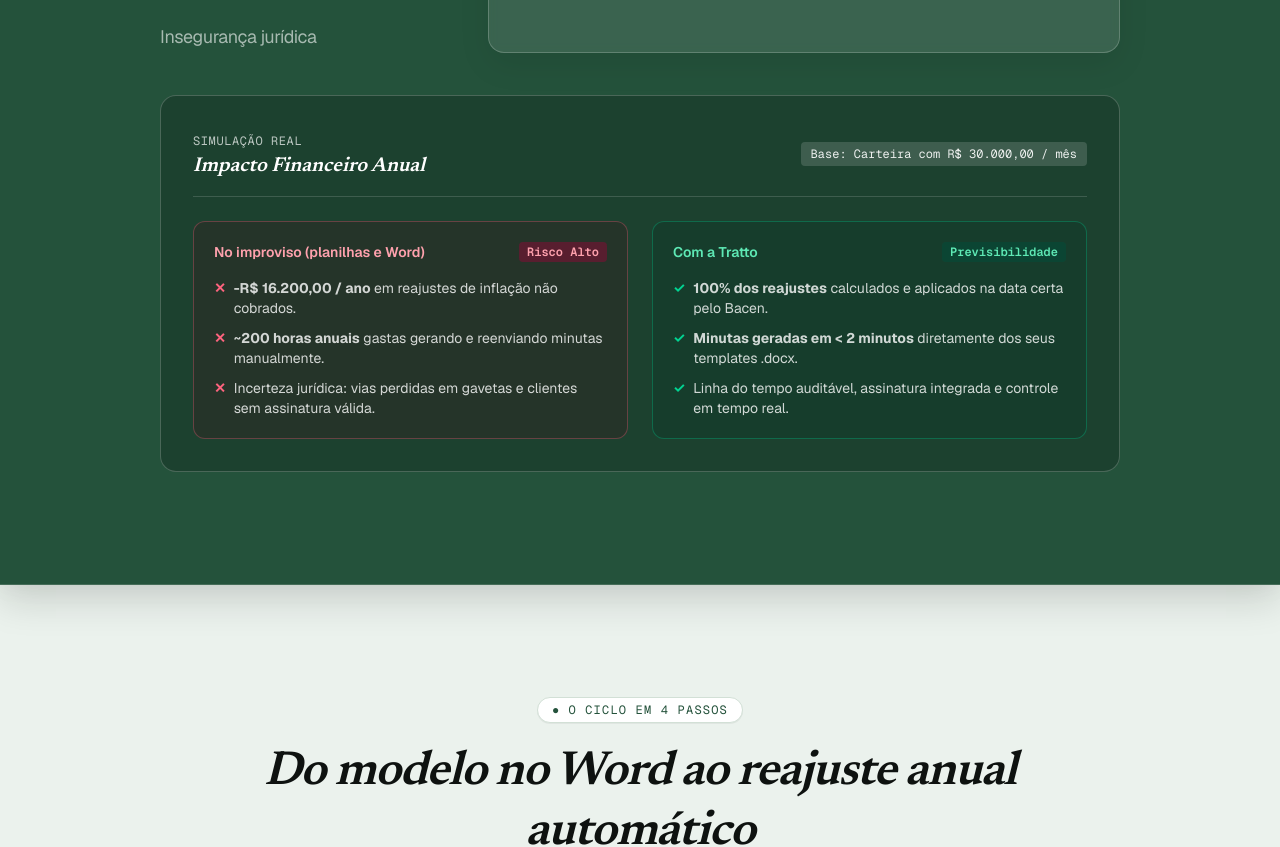
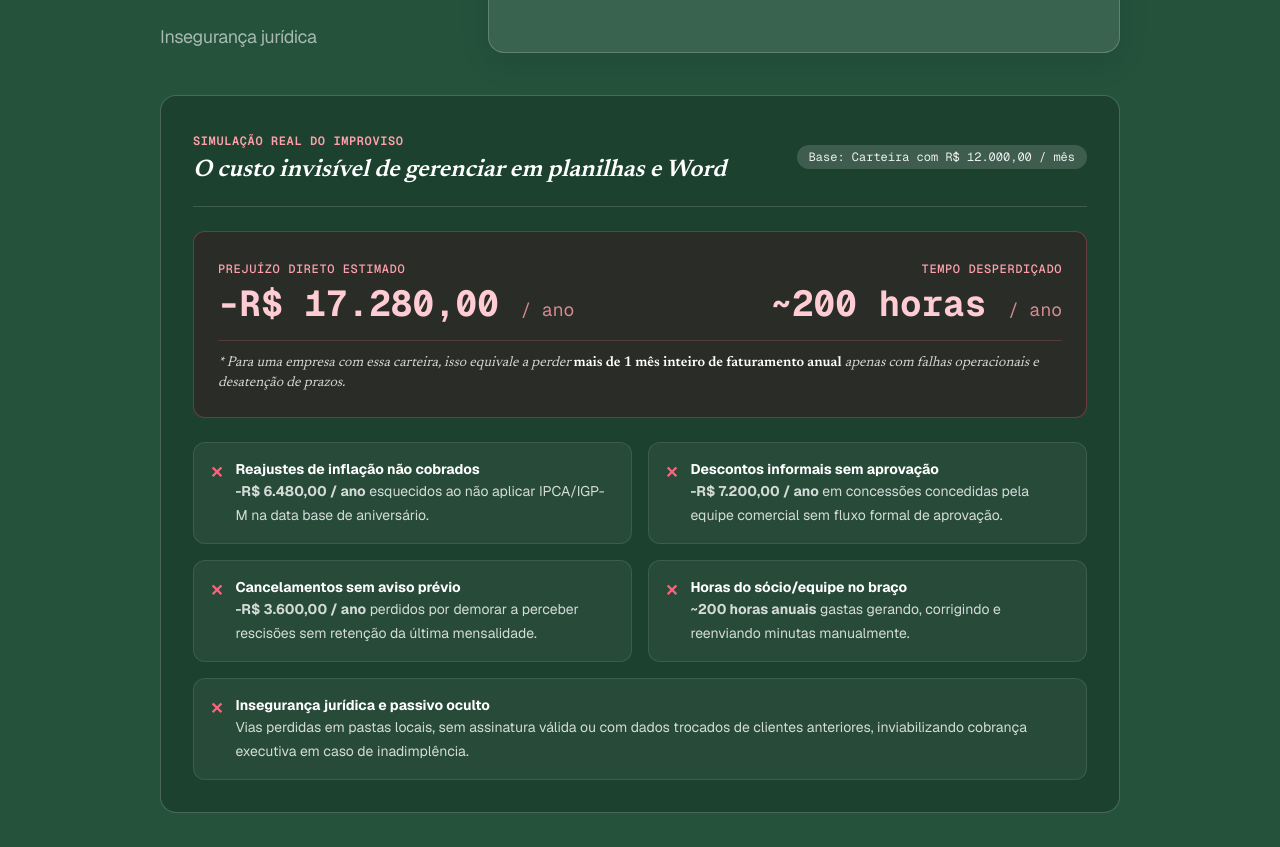
Before and after one commit to brtorresdel/tratto-landing-page, a Next.js app: page / in a window 1280 px wide. Shown: the part 2360-3207 px from the top of the page. Built offline with nearby package versions, Linux system fonts and the light colour scheme.

Commit message:
feat(problem-banner): recalcula simulacao para base de 12k/mes com 5 perdas no improviso e sem solucao prematura

```diff
--- a/src/components/problem-banner.tsx
+++ b/src/components/problem-banner.tsx
@@ -270,64 +270,105 @@ export function ProblemBanner() {
         </div>
 
         {/* ========================================================= */}
-        {/* PARTE 3: CARD COMPARATIVO DE IMPACTO FINANCEIRO */}
+        {/* PARTE 3: CARD DE IMPACTO FINANCEIRO NO IMPROVISO */}
         {/* ========================================================= */}
         <div className="mt-10 rounded-2xl border border-white/20 bg-black/20 p-6 sm:p-8 text-left">
-          <div className="flex flex-wrap items-center justify-between gap-2 pb-4 border-b border-white/15">
+          <div className="flex flex-wrap items-center justify-between gap-3 pb-5 border-b border-white/15">
             <div>
-              <span className="font-mono text-xs uppercase tracking-wider text-white/70">Simulação Real</span>
-              <h4 className="text-lg sm:text-xl font-serif italic font-semibold text-white">
-                Impacto Financeiro Anual
+              <span className="font-mono text-xs uppercase tracking-wider text-rose-300 font-semibold">
+                Simulação Real do Improviso
+              </span>
+              <h4 className="text-xl sm:text-2xl font-serif italic font-semibold text-white mt-0.5">
+                O custo invisível de gerenciar em planilhas e Word
               </h4>
             </div>
-            <span className="font-mono text-xs bg-white/15 px-2.5 py-1 rounded text-white/90">
-              Base: Carteira com R$ 30.000,00 / mês
-            </span>
+            <div className="flex items-center gap-2">
+              <span className="font-mono text-xs bg-white/15 px-3 py-1 rounded-full text-white/90">
+                Base: Carteira com R$ 12.000,00 / mês
+              </span>
+            </div>
           </div>
 
-          <div className="mt-6 grid grid-cols-1 md:grid-cols-2 gap-6">
-            {/* Coluna 1: No improviso */}
-            <div className="rounded-xl border border-rose-400/30 bg-rose-950/20 p-5">
-              <div className="flex items-center justify-between text-rose-300 font-semibold text-sm">
-                <span>No improviso (planilhas e Word)</span>
-                <span className="font-mono text-xs bg-rose-900/50 px-2 py-0.5 rounded">Risco Alto</span>
+          {/* Destaque do prejuízo total consolidado */}
+          <div className="mt-6 rounded-xl border border-rose-400/30 bg-rose-950/30 p-5 sm:p-6">
+            <div className="flex flex-col sm:flex-row sm:items-center justify-between gap-4 pb-4 border-b border-rose-400/20">
+              <div>
+                <span className="font-mono text-xs uppercase tracking-wider text-rose-300 font-medium">
+                  Prejuízo direto estimado
+                </span>
+                <div className="font-mono text-3xl sm:text-4xl font-bold text-rose-200 mt-1">
+                  -R$ 17.280,00 <span className="text-lg font-normal text-rose-300/80">/ ano</span>
+                </div>
               </div>
-              <ul className="mt-4 space-y-2.5 text-xs sm:text-sm text-white/80">
-                <li className="flex items-start gap-2">
-                  <span className="text-rose-400 font-bold">✕</span>
-                  <span><strong>-R$ 16.200,00 / ano</strong> em reajustes de inflação não cobrados.</span>
-                </li>
-                <li className="flex items-start gap-2">
-                  <span className="text-rose-400 font-bold">✕</span>
-                  <span><strong>~200 horas anuais</strong> gastas gerando e reenviando minutas manualmente.</span>
-                </li>
-                <li className="flex items-start gap-2">
-                  <span className="text-rose-400 font-bold">✕</span>
-                  <span>Incerteza jurídica: vias perdidas em gavetas e clientes sem assinatura válida.</span>
-                </li>
-              </ul>
+              <div className="sm:text-right">
+                <span className="font-mono text-xs uppercase tracking-wider text-rose-300 font-medium">
+                  Tempo desperdiçado
+                </span>
+                <div className="font-mono text-3xl sm:text-4xl font-bold text-rose-200 mt-1">
+                  ~200 horas <span className="text-lg font-normal text-rose-300/80">/ ano</span>
+                </div>
+              </div>
             </div>
 
-            {/* Coluna 2: Com a Tratto */}
-            <div className="rounded-xl border border-emerald-400/30 bg-emerald-950/20 p-5">
-              <div className="flex items-center justify-between text-emerald-300 font-semibold text-sm">
-                <span>Com a Tratto</span>
-                <span className="font-mono text-xs bg-emerald-900/50 px-2 py-0.5 rounded">Previsibilidade</span>
+            <p className="mt-3 text-xs sm:text-sm text-white/80 font-serif italic">
+              * Para uma empresa com essa carteira, isso equivale a perder{" "}
+              <strong className="text-white font-semibold not-italic">
+                mais de 1 mês inteiro de faturamento anual
+              </strong>{" "}
+              apenas com falhas operacionais e desatenção de prazos.
+            </p>
+          </div>
+
+          {/* Grid com o detalhamento das 5 perdas */}
+          <div className="mt-6 grid grid-cols-1 md:grid-cols-2 gap-4">
+            <div className="rounded-xl border border-white/10 bg-white/5 p-4 flex items-start gap-3">
+              <span className="text-rose-400 font-bold shrink-0 mt-0.5">✕</span>
+              <div>
+                <strong className="text-white text-sm block">Reajustes de inflação não cobrados</strong>
+                <span className="text-xs sm:text-sm text-white/80 leading-relaxed">
+                  <strong>-R$ 6.480,00 / ano</strong> esquecidos ao não aplicar IPCA/IGP-M na data base de aniversário.
+                </span>
               </div>
-              <ul className="mt-4 space-y-2.5 text-xs sm:text-sm text-white/80">
-                <li className="flex items-start gap-2">
-                  <span className="text-emerald-400 font-bold">✓</span>
-                  <span><strong>100% dos reajustes</strong> calculados e aplicados na data certa pelo Bacen.</span>
-                </li>
-                <li className="flex items-start gap-2">
-                  <span className="text-emerald-400 font-bold">✓</span>
-                  <span><strong>Minutas geradas em &lt; 2 minutos</strong> diretamente dos seus templates .docx.</span>
-                </li>
-                <li className="flex items-start gap-2">
-                  <span className="text-emerald-400 font-bold">✓</span>
-                  <span>Linha do tempo auditável, assinatura integrada e controle em tempo real.</span>
-                </li>
-              </ul>
+            </div>
+
+            <div className="rounded-xl border border-white/10 bg-white/5 p-4 flex items-start gap-3">
+              <span className="text-rose-400 font-bold shrink-0 mt-0.5">✕</span>
+              <div>
+                <strong className="text-white text-sm block">Descontos informais sem aprovação</strong>
+                <span className="text-xs sm:text-sm text-white/80 leading-relaxed">
+                  <strong>-R$ 7.200,00 / ano</strong> em concessões concedidas pela equipe comercial sem fluxo formal de aprovação.
+                </span>
+              </div>
+            </div>
+
+            <div className="rounded-xl border border-white/10 bg-white/5 p-4 flex items-start gap-3">
+              <span className="text-rose-400 font-bold shrink-0 mt-0.5">✕</span>
+              <div>
+                <strong className="text-white text-sm block">Cancelamentos sem aviso prévio</strong>
+                <span className="text-xs sm:text-sm text-white/80 leading-relaxed">
+                  <strong>-R$ 3.600,00 / ano</strong> perdidos por demorar a perceber rescisões sem retenção da última mensalidade.
+                </span>
+              </div>
+            </div>
+
+            <div className="rounded-xl border border-white/10 bg-white/5 p-4 flex items-start gap-3">
+              <span className="text-rose-400 font-bold shrink-0 mt-0.5">✕</span>
+              <div>
+                <strong className="text-white text-sm block">Horas do sócio/equipe no braço</strong>
+                <span className="text-xs sm:text-sm text-white/80 leading-relaxed">
+                  <strong>~200 horas anuais</strong> gastas gerando, corrigindo e reenviando minutas manualmente.
+                </span>
+              </div>
+            </div>
+
+            <div className="rounded-xl border border-white/10 bg-white/5 p-4 flex items-start gap-3 md:col-span-2">
+              <span className="text-rose-400 font-bold shrink-0 mt-0.5">✕</span>
+              <div>
+                <strong className="text-white text-sm block">Insegurança jurídica e passivo oculto</strong>
+                <span className="text-xs sm:text-sm text-white/80 leading-relaxed">
+                  Vias perdidas em pastas locais, sem assinatura válida ou com dados trocados de clientes anteriores, inviabilizando cobrança executiva em caso de inadimplência.
+                </span>
+              </div>
             </div>
           </div>
         </div>
```
Also changed, not shown: 1 other file (tests, documents, lock files or other folders).
